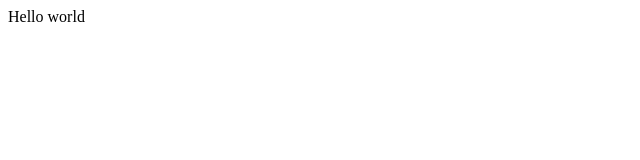
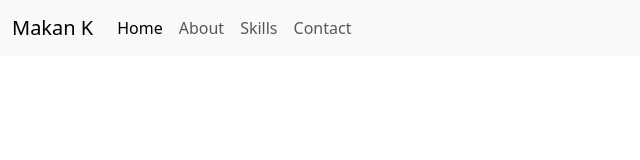
Before and after one commit to Blzarre/MakanKonePofolio, a plain HTML site: page index.html in a window 1280 px wide. Shown: the whole page, without its empty margins (0-640 px from the left). Drawn offline with nearby package versions, Linux system fonts and the light colour scheme.

Commit message:
I just created a navbar with bootstrap

```diff
--- a/index.html
+++ b/index.html
@@ -1,16 +1,31 @@
-<!DOCTYPE html>
-<html>
+<!doctype html>
+<html lang="en">
+  <head>
+    <meta charset="utf-8">
+    <meta name="viewport" content="width=device-width, initial-scale=1">
+    <title>Bootstrap demo</title>
+    <link href="https://cdn.jsdelivr.net/npm/bootstrap@5.3.3/dist/css/bootstrap.min.css" rel="stylesheet" integrity="sha384-QWTKZyjpPEjISv5WaRU9OFeRpok6YctnYmDr5pNlyT2bRjXh0JMhjY6hW+ALEwIH" crossorigin="anonymous">
+  </head>
+  <body>
+    <nav class="navbar navbar-expand-lg bg-body-tertiary">
+      <div class="container-fluid">
+        <a class="navbar-brand" href="#">Makan K</a>
+        <button class="navbar-toggler" type="button" data-bs-toggle="collapse" data-bs-target="#navbarNavAltMarkup" aria-controls="navbarNavAltMarkup" aria-expanded="false" aria-label="Toggle navigation">
+          <span class="navbar-toggler-icon"></span>
+        </button>
+        <div class="collapse navbar-collapse" id="navbarNavAltMarkup">
+          <div class="navbar-nav">
+            <a class="nav-link active" aria-current="page" href="#">Home</a>
+            <a class="nav-link" href="#">About</a>
+            <a class="nav-link" href="#">Skills</a>
+            <a class="nav-link" href="#">Contact</a>
+          </div>
+        </div>
+      </div>
+    </nav>
 
-<head>
-  <meta charset="utf-8">
-  <meta name="viewport" content="width=device-width">
-  <title>replit</title>
-  <link href="style.css" rel="stylesheet" type="text/css" />
-</head>
 
-<body>
-  Hello world
-  <script src="script.js"></script>
-</body>
+    <script src="https://cdn.jsdelivr.net/npm/bootstrap@5.3.3/dist/js/bootstrap.bundle.min.js" integrity="sha384-YvpcrYf0tY3lHB60NNkmXc5s9fDVZLESaAA55NDzOxhy9GkcIdslK1eN7N6jIeHz" crossorigin="anonymous"></script>
 
+  </body>
 </html>
```
